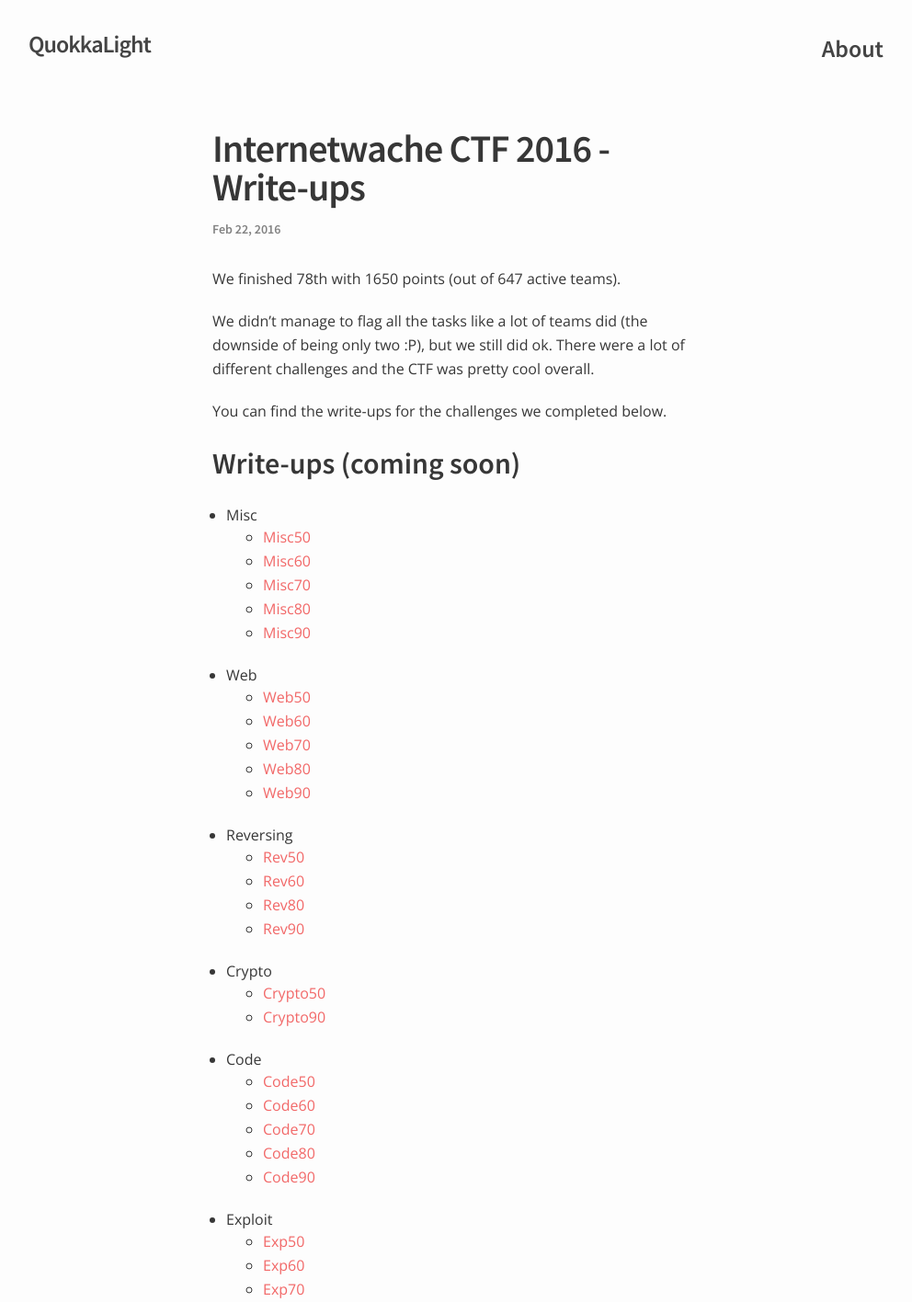
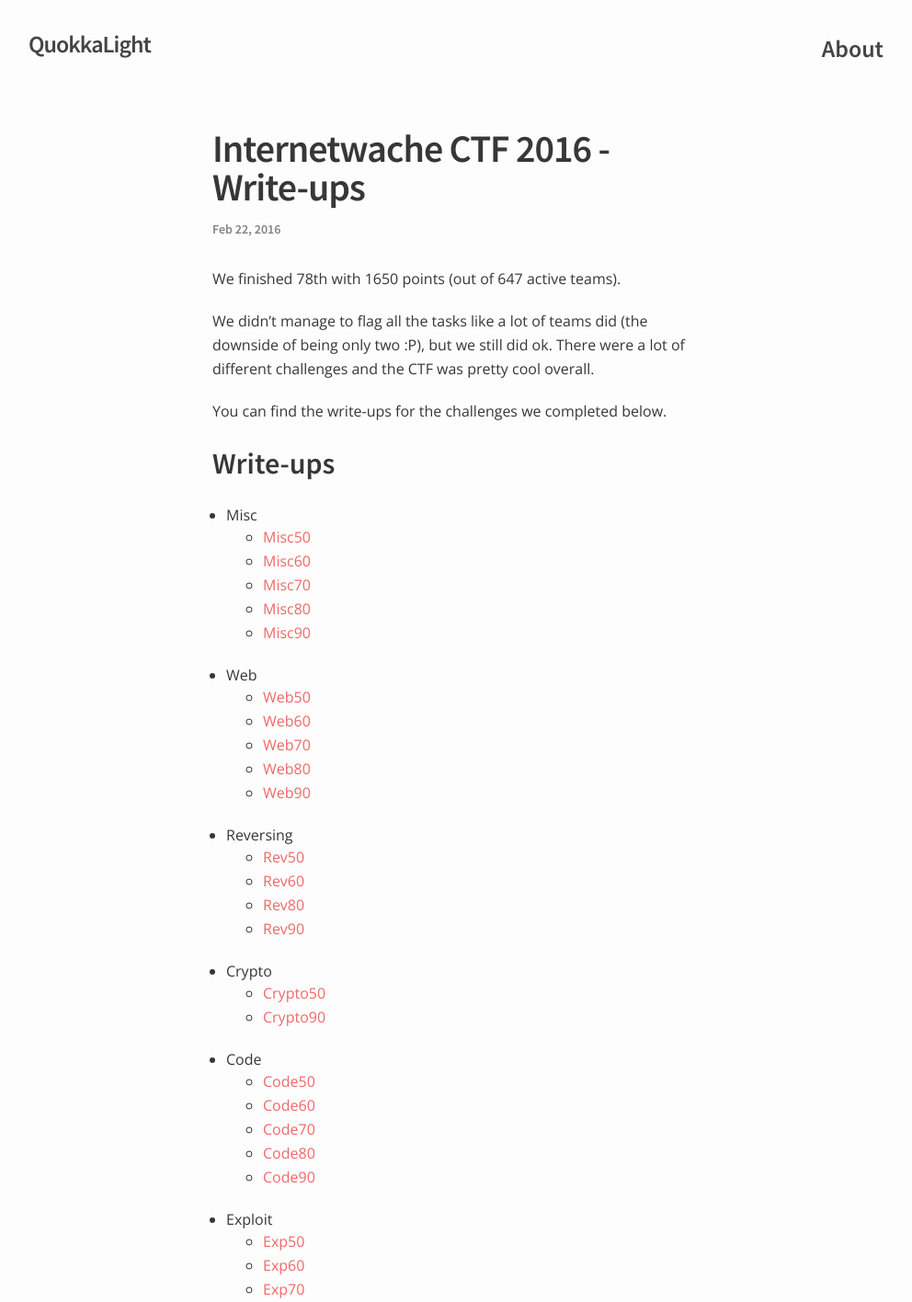
Before and after one commit to QuokkaLight/quokkalight.github.io, a Jekyll site: the page built from _posts/2016-02-22-internetwache-ctf-2016.md, in a window 1280 px wide. Shown: the whole page at 92% size, without its empty margins (139-1131 px from the left). Built offline with Jekyll 4.4.1, drawn with Linux system fonts in a browser that asks for light colours.

Commit message:
im2016 post modification

```diff
--- a/_posts/2016-02-22-internetwache-ctf-2016.md
+++ b/_posts/2016-02-22-internetwache-ctf-2016.md
@@ -12,7 +12,7 @@ There were a lot of different challenges and the CTF was pretty cool overall.
 
 You can find the write-ups for the challenges we completed below.
 
-## Write-ups (coming soon)
+## Write-ups
 
  * Misc
    * [Misc50](https://github.com/QuokkaLight/write-ups/blob/master/internetwache-ctf-2016/misc/misc50.md)
```
